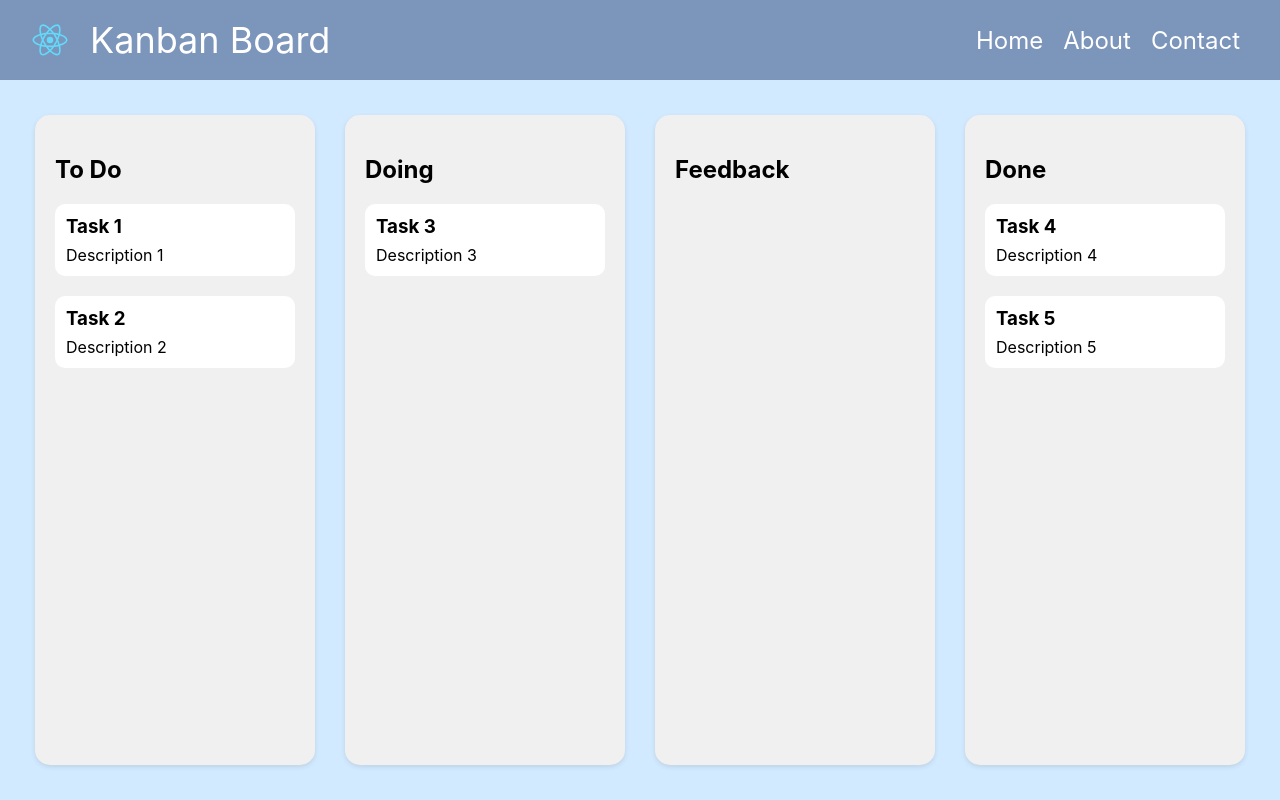
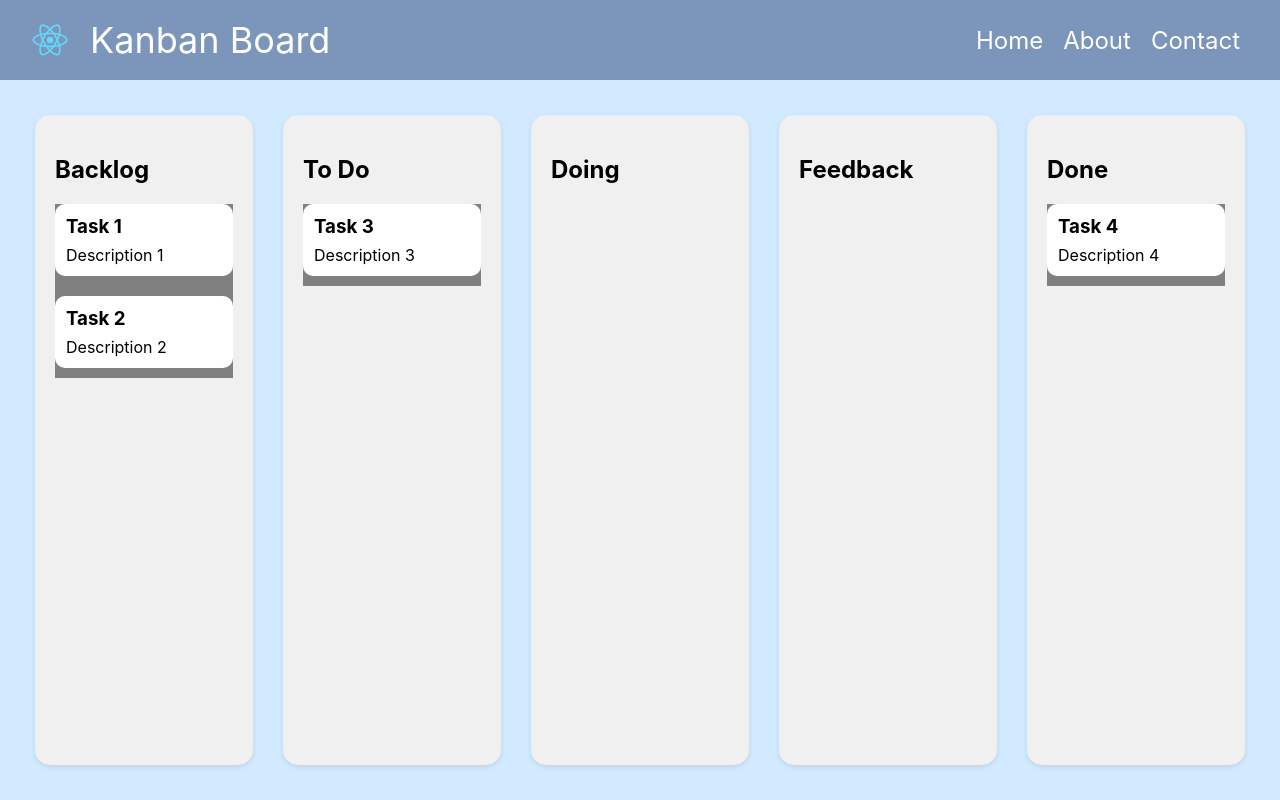
Before and after one commit to DevlinV-2261014/Evanuation_Project, a React (Create React App) app: page /kanbanboard in a window 1280 px wide. Shown: the top 800 px of the page. Built offline with nearby package versions, Linux system fonts and the light colour scheme.

Commit message:
Add - Drag and drop functionality

```diff
--- a/package.json
+++ b/package.json
@@ -7,6 +7,7 @@
     "@testing-library/react": "^13.4.0",
     "@testing-library/user-event": "^13.5.0",
     "react": "^18.3.1",
+    "react-beautiful-dnd": "^13.1.1",
     "react-dom": "^18.3.1",
     "react-scripts": "^5.0.1",
     "web-vitals": "^2.1.4"
--- /dev/null
+++ b/src/components/Column/Column.css
@@ -0,0 +1,23 @@
+.kanban-column {
+    margin: 15px;
+    padding: 20px;
+    background-color: #f0f0f0;
+    border-radius: 15px;
+    box-shadow: 0 2px 5px rgba(0, 0, 0, 0.1);
+    display: flex;
+    flex-direction: column;
+}
+
+.active {
+    background-color: red !important;
+}
+
+.kanban-column h2 {
+    margin-bottom: 20px;
+}
+
+.kanban-cards {
+    flex-grow: 1;
+    min-height: 100px;
+    gap: 10px;
+}
--- /dev/null
+++ b/src/components/Column/Column.js
@@ -0,0 +1,19 @@
+import React from "react";
+import { Droppable } from "react-beautiful-dnd";
+import Task from "../Task/Task"
+
+export default class Column extends React.Component {
+    render() {
+        return <div className={this.props.isDraggingOver ? "active" : "kanban-column"}>
+            <h2>{this.props.column.title}</h2>
+            <Droppable droppableId={this.props.column.id}>
+                {(provided, snapshot) => (
+                    <div className="kanban-cards" {...provided.droppableProps} ref={provided.innerRef} style={{ backgroundColor: snapshot.isDraggingOver ? 'lightgreen' : 'grey' }}>
+                        {this.props.tasks.map((task, index) => <Task key={task.id} task={task} index={index} />)}
+                        {provided.placeholder}
+                    </div>
+                )}
+            </Droppable>
+        </div>
+    }
+}
--- /dev/null
+++ b/src/components/Task/Task.css
@@ -0,0 +1,16 @@
+.kanban-card {
+    padding: 10px;
+    margin-bottom: 10px;
+    background-color: #ffffff;
+    color: #000000;
+    border-radius: 10px;
+}
+
+.kanban-card h3 {
+    margin: 0;
+    margin-bottom: 5px;
+}
+
+.kanban-card p {
+    margin: 0;
+}
--- /dev/null
+++ b/src/components/Task/Task.js
@@ -0,0 +1,17 @@
+import React from "react";
+import { Draggable } from "react-beautiful-dnd";
+
+export default class Task extends React.Component {
+    render() {
+        return (
+            <Draggable draggableId={this.props.task.id} index={this.props.index}>
+                {(provided) => (
+                    <div className="kanban-card" {...provided.dragHandleProps} {...provided.draggableProps} ref={provided.innerRef}>
+                        <h3>{this.props.task.title}</h3>
+                        <p>{this.props.task.description}</p>
+                    </div>
+                )}
+            </Draggable>
+        )
+    }
+}
--- /dev/null
+++ b/src/components/dnd_kanbanboard/dnd_kanbanboard.css
@@ -0,0 +1,44 @@
+.kanban-board {
+    display: flex;
+    flex-direction: row;
+    justify-content: space-around;
+    padding: 20px;
+    background-color: #d2eaff;
+    height: calc(100% - 120px);
+}
+
+.kanban-column {
+    flex: 1;
+    margin: 15px;
+    padding: 20px;
+    background-color: #f0f0f0;
+    border-radius: 15px;
+    box-shadow: 0 2px 5px rgba(0, 0, 0, 0.1);
+}
+
+.kanban-column h2 {
+    margin-bottom: 20px;
+}
+
+.kanban-cards {
+    display: flex;
+    flex-direction: column;
+    gap: 10px;
+}
+
+.kanban-card {
+    padding: 10px;
+    margin-bottom: 10px;
+    background-color: #ffffff;
+    color: #000000;
+    border-radius: 10px;
+}
+
+.kanban-card h3 {
+    margin: 0;
+    margin-bottom: 5px;
+}
+
+.kanban-card p {
+    margin: 0;
+}
--- /dev/null
+++ b/src/components/dnd_kanbanboard/dnd_kanbanboard.js
@@ -0,0 +1,88 @@
+import React, { useState } from 'react';
+import { DragDropContext } from 'react-beautiful-dnd';
+import './dnd_kanbanboard.css';
+import initialData from '../../initdata';
+import Column from '../Column/Column';
+
+const DndKanbanBoard = () => {
+    const [state, setState] = useState(initialData);
+
+    const onDragEnd = result => {
+        const { destination, source, draggableId } = result;
+
+        if (!destination) {
+            return;
+        }
+
+        if (destination.droppableId == source.droppableId && destination.index == source.index) {
+            return;
+        }
+
+        const start = state.columns[source.droppableId];
+        const finish = state.columns[destination.droppableId];
+
+        // Re-ordering in one column
+        if (start === finish) {
+            const newTaskIds = Array.from(start.taskIds);
+            newTaskIds.splice(source.index, 1);
+            newTaskIds.splice(destination.index, 0, draggableId);
+
+            const newColumn = {
+                ...start,
+                taskIds: newTaskIds,
+            };
+
+            const newState = {
+                ...state,
+                columns: {
+                    ...state.columns,
+                    [newColumn.id]: newColumn,
+                },
+            };
+
+            setState(newState);
+            return;
+        }
+
+        // Moving from one column to another
+        const startTaskIds = Array.from(start.taskIds);
+        startTaskIds.splice(source.index, 1);
+        const newStart = {
+            ...start,
+            taskIds: startTaskIds,
+        };
+
+        const finishTaskIds = Array.from(finish.taskIds);
+        finishTaskIds.splice(destination.index, 0, draggableId);
+        const newFinish = {
+            ...finish,
+            taskIds: finishTaskIds,
+        };
+
+        const newState = {
+            ...state,
+            columns: {
+                ...state.columns,
+                [newStart.id]: newStart,
+                [newFinish.id]: newFinish,
+            },
+        };
+
+        setState(newState);
+    }
+
+    return (
+        <DragDropContext onDragEnd={onDragEnd}>
+            <div className='kanban-board'>
+                {state.columnOrder.map((columnId) => {
+                    const column = state.columns[columnId];
+                    const tasks = column.taskIds.map(taskId => state.tasks[taskId]);
+
+                    return <Column key={column.id} column={column} tasks={tasks} />;
+                })}
+            </div>
+        </DragDropContext>
+    );
+};
+
+export default DndKanbanBoard;
--- a/src/index.js
+++ b/src/index.js
@@ -4,12 +4,13 @@ import './index.css';
 import KanbanBoard from './components/kanbanboard/kanbanboard';
 import Nav from './components/Nav/Nav';
 import ClickingKanbanBoard from './components/clicking_kanbanboard/clicking_kanbanboard';
+import DndKanbanBoard from './components/dnd_kanbanboard/dnd_kanbanboard';
 
 const root = ReactDOM.createRoot(document.getElementById('root'));
 root.render(
-  <React.StrictMode>
+  <>
     <Nav />
-    <KanbanBoard />
+    <DndKanbanBoard />
     <ClickingKanbanBoard />
-  </React.StrictMode>
+  </>
 );
--- /dev/null
+++ b/src/initdata.js
@@ -0,0 +1,38 @@
+const initialData = {
+    tasks: {
+        'task-1': { id: 'task-1', title: 'Task 1', description: 'Description 1' },
+        'task-2': { id: 'task-2', title: 'Task 2', description: 'Description 2' },
+        'task-3': { id: 'task-3', title: 'Task 3', description: 'Description 3' },
+        'task-4': { id: 'task-4', title: 'Task 4', description: 'Description 4' },
+    },
+    columns: {
+        'column-1': {
+            id: 'column-1',
+            title: 'Backlog',
+            taskIds: ['task-1', 'task-2'],
+        },
+        'column-2': {
+            id: 'column-2',
+            title: 'To Do',
+            taskIds: ['task-3'],
+        },
+        'column-3': {
+            id: 'column-3',
+            title: 'Doing',
+            taskIds: [],
+        },
+        'column-4': {
+            id: 'column-4',
+            title: 'Feedback',
+            taskIds: [],
+        },
+        'column-5': {
+            id: 'column-5',
+            title: 'Done',
+            taskIds: ['task-4'],
+        },
+    },
+    columnOrder: ['column-1', 'column-2', 'column-3', 'column-4', 'column-5']
+}
+
+export default initialData;
```
Also changed, not shown: 1 other file (tests, documents, lock files or other folders).
